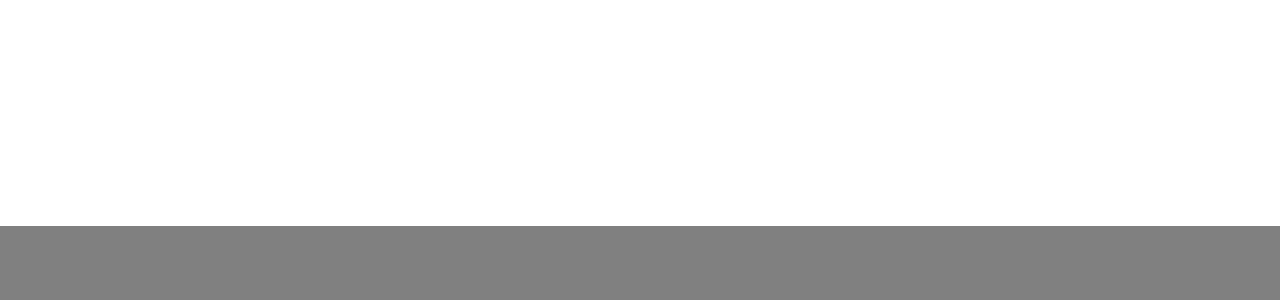
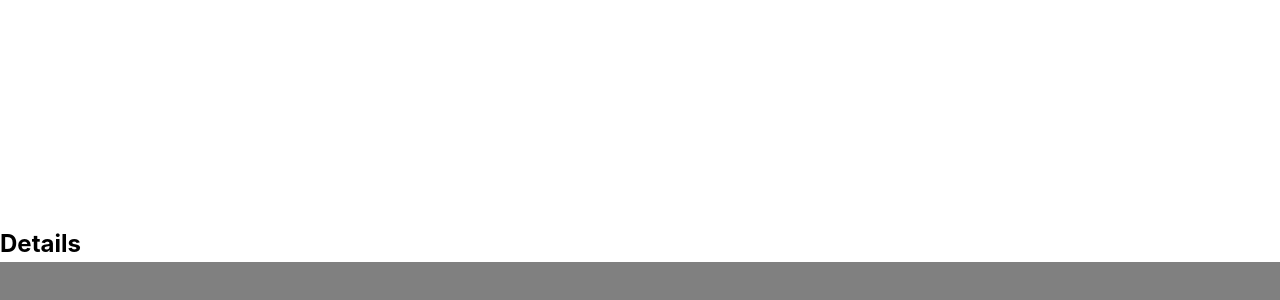
Before and after one commit to anthonyych4n/Sustainabite, a React (Vite) app: page / in a window 1280 px wide. Shown: the part 1374-1674 px from the top of the page. Built offline with nearby package versions, Linux system fonts and the light colour scheme.

Commit message:
Update MainPage.jsx

```diff
--- a/src/pages/MainPage.jsx
+++ b/src/pages/MainPage.jsx
@@ -22,14 +22,14 @@ function MainPage({ setQuery, query }) {
 
         <div className="mainpage3"></div>
           <div className= "detailscontainer">
-          <h2></h2>
+          <h2>Details</h2>
           <p>
           </p>
 
         </div>
 
         <div className="mainpage4"></div>
-          <div className= "detailscontainer">
+          <div className= "featurescontainer">
           <h2></h2>
           <p>
           </p>
```
